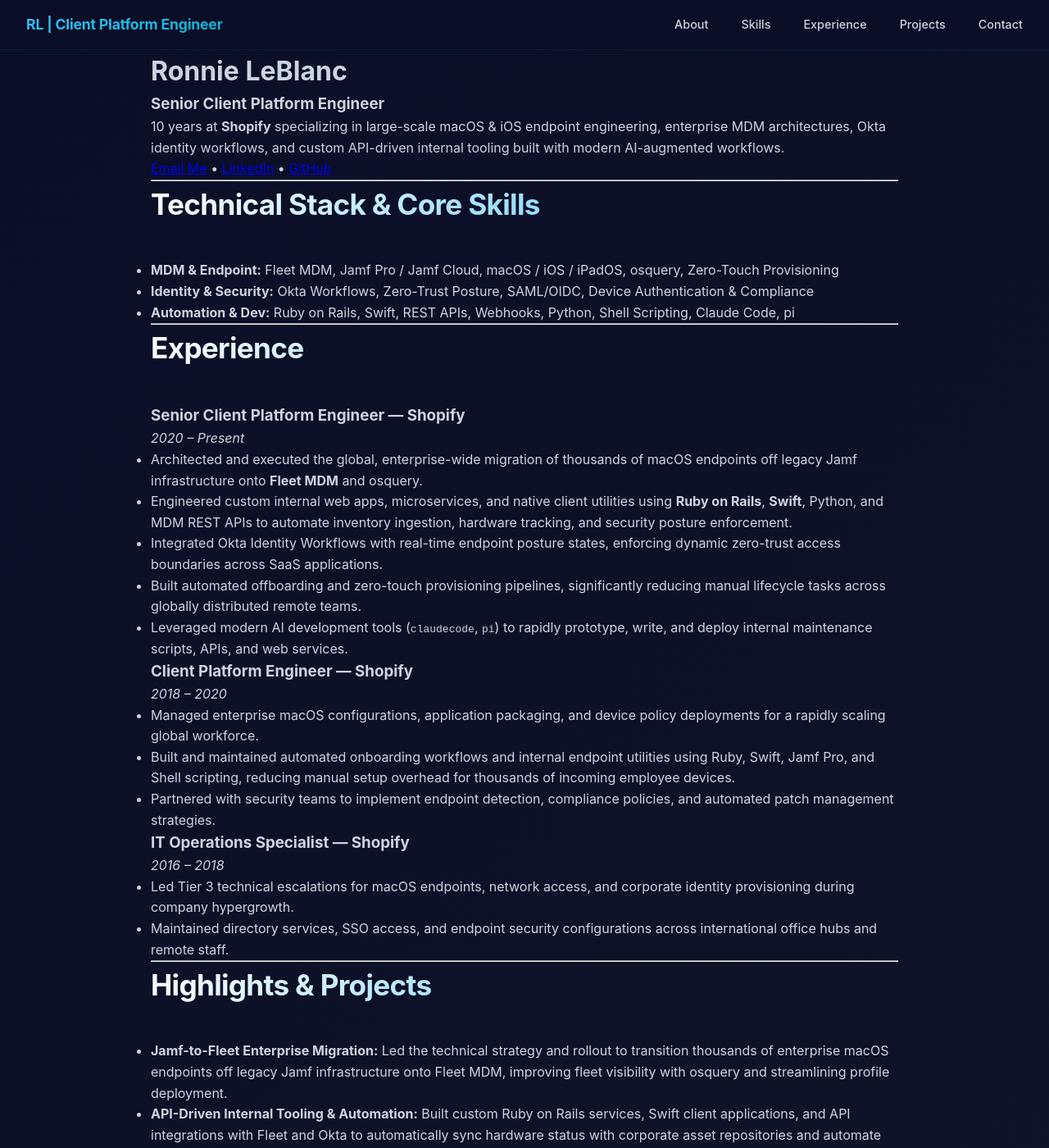
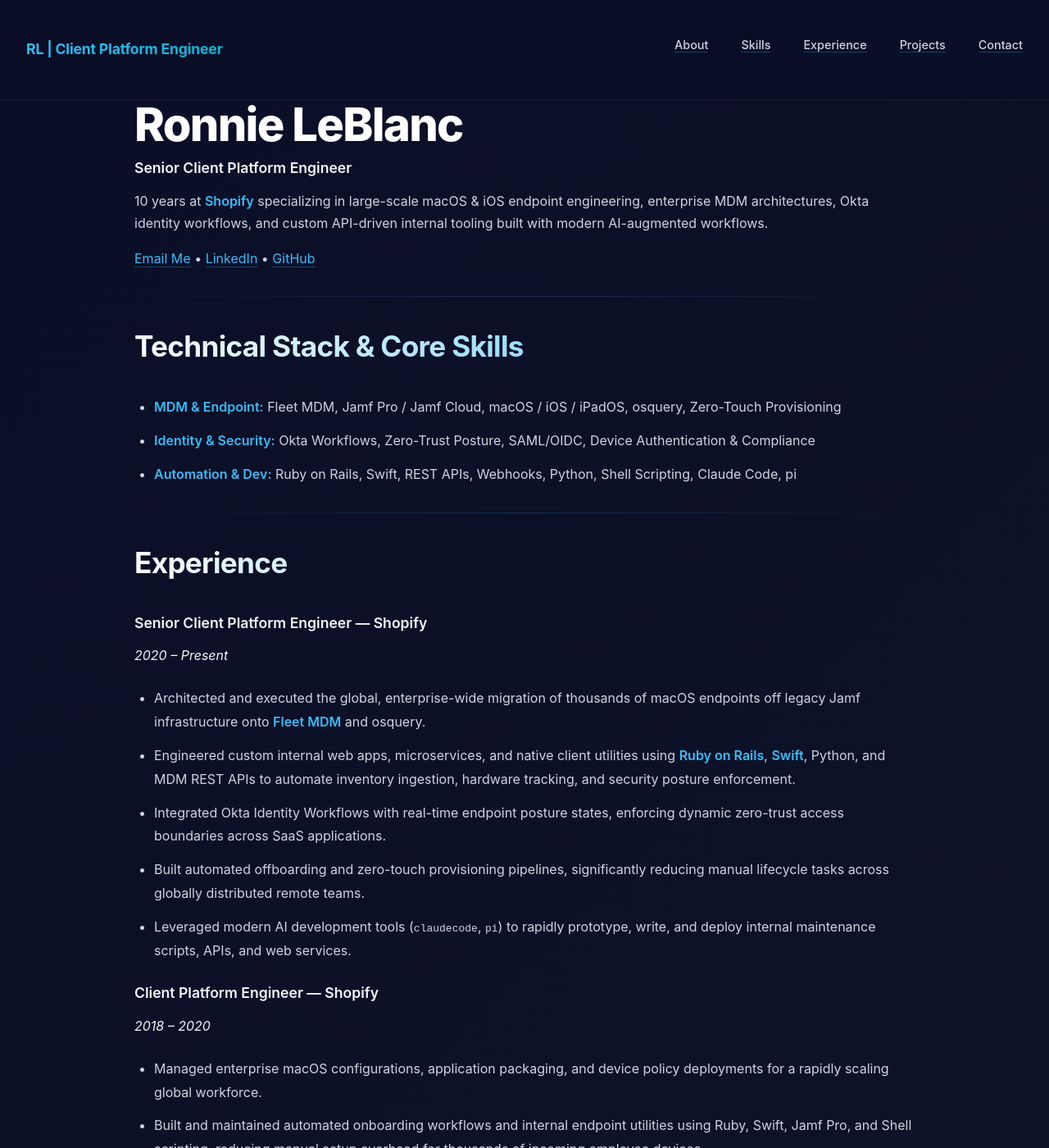
Before and after one commit to ronnieleblanc/ronnieleblanc.github.io, a Jekyll site: the page built from index.md, in a window 1280 px wide and 1400 px high. Shown: the whole window at 82% size. Built offline with Jekyll 4.4.1, drawn with Linux system fonts in a browser that asks for light colours.

Commit message:
Improve markdown styling with tighter spacing, better typography, and modern content layout

```diff
--- a/_layouts/default.html
+++ b/_layouts/default.html
@@ -42,24 +42,6 @@
       to {
         opacity: 1;
         transform: translateY(0);
-      }
-    }
-
-    @keyframes glow {
-      0%, 100% {
-        box-shadow: 0 0 20px rgba(56, 189, 248, 0.1);
-      }
-      50% {
-        box-shadow: 0 0 30px rgba(56, 189, 248, 0.2);
-      }
-    }
-
-    @keyframes shimmer {
-      0% {
-        background-position: -1000px 0;
-      }
-      100% {
-        background-position: 1000px 0;
       }
     }
 
@@ -145,14 +127,14 @@
 
     /* Container */
     .container {
-      max-width: 960px;
+      max-width: 1000px;
       margin: 0 auto;
       padding: 0 1.5rem;
     }
 
     /* Section Styling */
     section {
-      padding: 6rem 0 3rem 0;
+      padding: 5rem 0 2rem 0;
       animation: fadeInUp 0.8s ease-out;
     }
 
@@ -171,43 +153,94 @@
       font-weight: 600;
     }
 
+    h1 {
+      color: var(--heading);
+      font-size: 3.5rem;
+      line-height: 1.1;
+      font-weight: 800;
+      letter-spacing: -0.03em;
+      margin-bottom: 0.5rem;
+      animation: fadeInUp 0.8s ease-out 0.3s both;
+    }
+
     h2 {
       color: var(--heading);
       font-size: 2.2rem;
       font-weight: 700;
       letter-spacing: -0.02em;
-      margin-bottom: 2.5rem;
+      margin-bottom: 2rem;
       background: linear-gradient(135deg, var(--heading), var(--accent));
       -webkit-background-clip: text;
       -webkit-text-fill-color: transparent;
       background-clip: text;
     }
 
-    /* Hero Typography */
-    .hero-title {
-      font-size: 3.5rem;
-      line-height: 1.1;
-      color: var(--heading);
-      font-weight: 800;
-      letter-spacing: -0.03em;
-      margin-bottom: 1.25rem;
-      animation: fadeInUp 0.8s ease-out 0.3s both;
+    h3 {
+      color: var(--text-bright);
+      font-size: 1.1rem;
+      font-weight: 600;
+      margin-bottom: 0.75rem;
     }
 
-    .hero-title span {
-      background: linear-gradient(135deg, var(--accent), var(--accent-purple), var(--accent-pink));
-      -webkit-background-clip: text;
-      -webkit-text-fill-color: transparent;
-      background-clip: text;
+    h4 {
+      color: var(--text-bright);
+      font-size: 1rem;
+      font-weight: 600;
+      margin-top: 1.5rem;
+      margin-bottom: 0.5rem;
     }
 
-    .hero-subtitle {
-      font-size: 1.2rem;
+    /* Markdown Paragraph Styling */
+    p {
+      margin-bottom: 1rem;
+      line-height: 1.7;
       color: var(--text);
-      margin-bottom: 2rem;
-      max-width: 750px;
+    }
+
+    strong {
+      color: var(--accent);
+      font-weight: 600;
+    }
+
+    em {
+      color: var(--text-bright);
+      font-style: italic;
+    }
+
+    /* Markdown Lists */
+    ul, ol {
+      margin: 1.5rem 0 1.5rem 1.5rem;
       line-height: 1.8;
-      animation: fadeInUp 0.8s ease-out 0.5s both;
+    }
+
+    li {
+      margin-bottom: 0.75rem;
+      color: var(--text);
+    }
+
+    li strong {
+      color: var(--accent);
+    }
+
+    /* Markdown Links */
+    a {
+      color: var(--accent);
+      text-decoration: none;
+      transition: color 0.2s ease;
+      border-bottom: 1px solid rgba(56, 189, 248, 0.3);
+    }
+
+    a:hover {
+      color: var(--accent-secondary);
+      border-bottom-color: var(--accent-secondary);
+    }
+
+    /* HR Styling */
+    hr {
+      border: none;
+      height: 1px;
+      background: linear-gradient(90deg, transparent, rgba(56, 189, 248, 0.2), transparent);
+      margin: 2rem 0;
     }
 
     /* Cards & Grids */
@@ -215,7 +248,8 @@
       display: grid;
       grid-template-columns: repeat(auto-fit, minmax(260px, 1fr));
       gap: 1.5rem;
-      margin-top: 2.5rem;
+      margin-top: 2rem;
+      margin-bottom: 1rem;
     }
 
     .metric-card, .skill-card, .experience-card, .project-card {
@@ -223,9 +257,8 @@
       border: 1px solid var(--card-border);
       backdrop-filter: blur(10px);
       -webkit-backdrop-filter: blur(10px);
-      padding: 2rem;
+      padding: 1.75rem;
       border-radius: 12px;
-      margin-bottom: 1rem;
       transition: all 0.3s ease;
       animation: fadeInUp 0.6s ease-out both;
       position: relative;
@@ -301,41 +334,12 @@
       font-weight: 500;
     }
 
-    .card-header {
-      display: flex;
-      justify-content: space-between;
-      align-items: baseline;
-      flex-wrap: wrap;
-      margin-bottom: 1.25rem;
-      gap: 0.5rem;
-    }
-
-    .role-title {
-      font-size: 1.25rem;
-      color: var(--heading);
-      font-weight: 700;
-    }
-
-    .company {
-      background: linear-gradient(135deg, var(--accent), var(--accent-secondary));
-      -webkit-background-clip: text;
-      -webkit-text-fill-color: transparent;
-      background-clip: text;
-      font-weight: 600;
-    }
-
-    .date {
-      font-family: var(--font-mono);
-      font-size: 0.85rem;
-      color: var(--text);
-    }
-
     /* Contact Links */
     .contact-links {
       display: flex;
       gap: 1rem;
       flex-wrap: wrap;
-      margin-top: 2rem;
+      margin: 2rem 0;
     }
 
     .btn {
@@ -393,7 +397,7 @@
         gap: 1.5rem;
         font-size: 0.85rem;
       }
-      .hero-title {
+      h1 {
         font-size: 2.5rem;
       }
       h2 {
@@ -415,7 +419,7 @@
       .nav-links {
         gap: 1rem;
       }
-      .hero-title {
+      h1 {
         font-size: 2rem;
       }
       h2 {
@@ -428,6 +432,9 @@
       }
       .metric-card, .skill-card, .experience-card, .project-card {
         padding: 1.5rem;
+      }
+      ul, ol {
+        margin-left: 1rem;
       }
     }
   </style>
```
